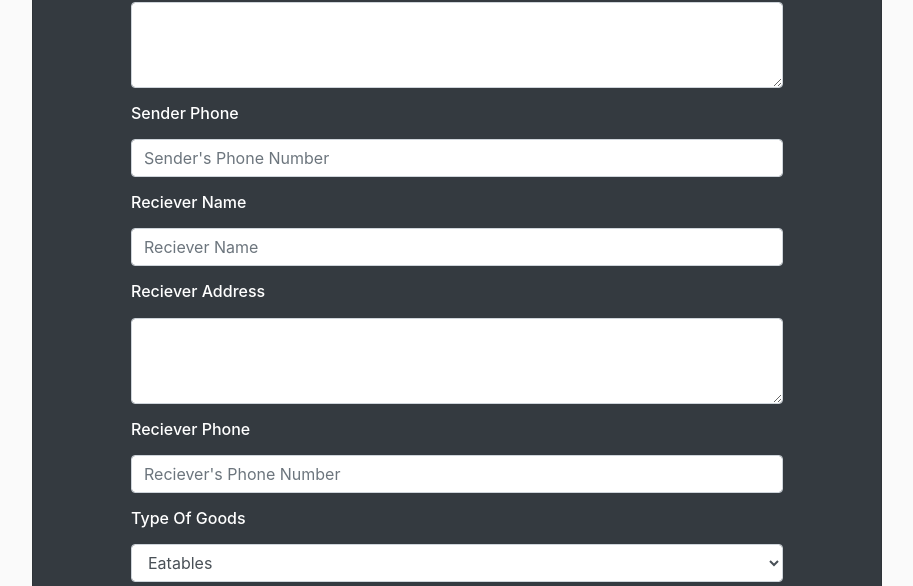
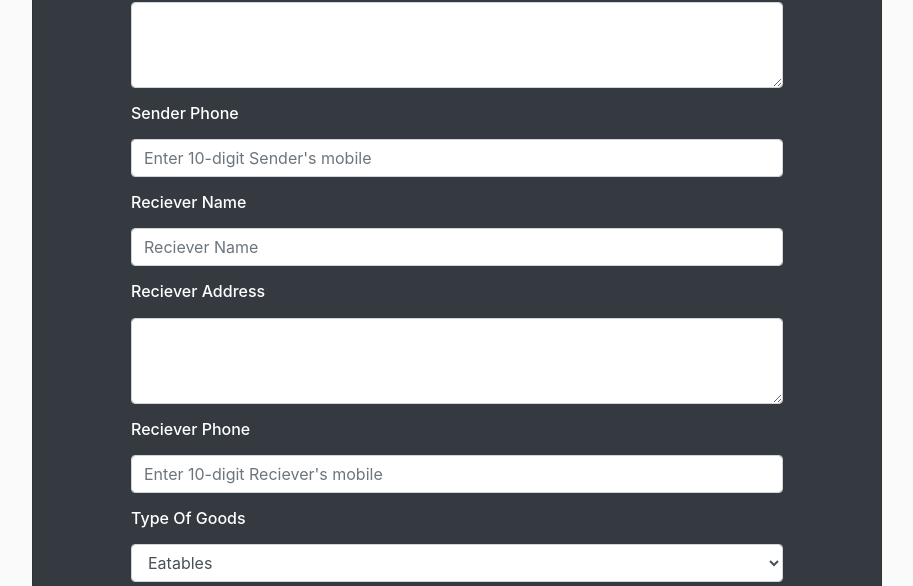
Before and after one commit to ahamed2408/secure, a Django app: page /register/ in a window 1280 px wide. Shown: the part 293-879 px from the top of the page, without its empty margins (68-981 px from the left). Run offline with Django 3.2, Linux system fonts and the light colour scheme; some libraries are stand-ins or nearby versions.

Commit message:
Test New

```diff
--- a/blogs/templates/blogs/register.html
+++ b/blogs/templates/blogs/register.html
@@ -30,7 +30,7 @@
 
         <div class="form-group">
           <h6 style="text-align: left;"><label for="exampleFormControlTextarea1">Sender Phone</label></h6>
-            <input type="text" class="form-control" id="exampleFormControlInput1" placeholder="Sender's Phone Number" name="sen_ph" pattern="[0-9]{10}">
+            <input type="text" class="form-control" id="exampleFormControlInput1" placeholder="Enter 10-digit Sender's mobile" name="sen_ph" pattern="[0-9]{10}">
         </div>
 
         <div class="form-group">
@@ -45,7 +45,7 @@
 
         <div class="form-group">
           <h6 style="text-align: left;"><label for="exampleFormControlTextarea1">Reciever Phone</label></h6>
-            <input type="text" class="form-control" id="exampleFormControlInput1" placeholder="Reciever's Phone Number" name="rec_ph" pattern="[0-9]{10}">
+            <input type="text" class="form-control" id="exampleFormControlInput1" placeholder="Enter 10-digit Reciever's mobile" name="rec_ph" pattern="[0-9]{10}">
         </div>
 
         <div class="form-group">
```
